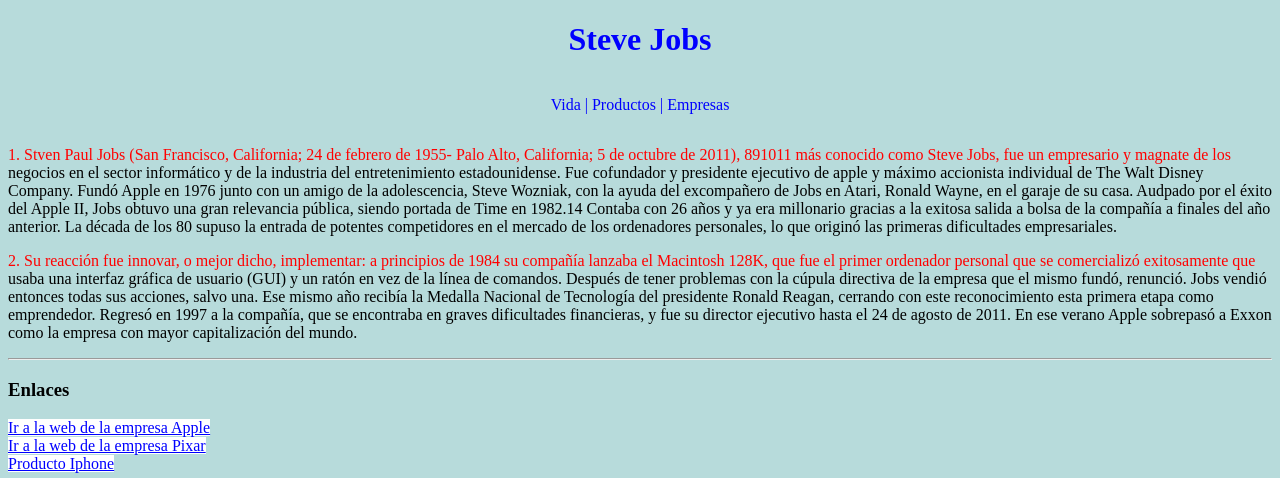
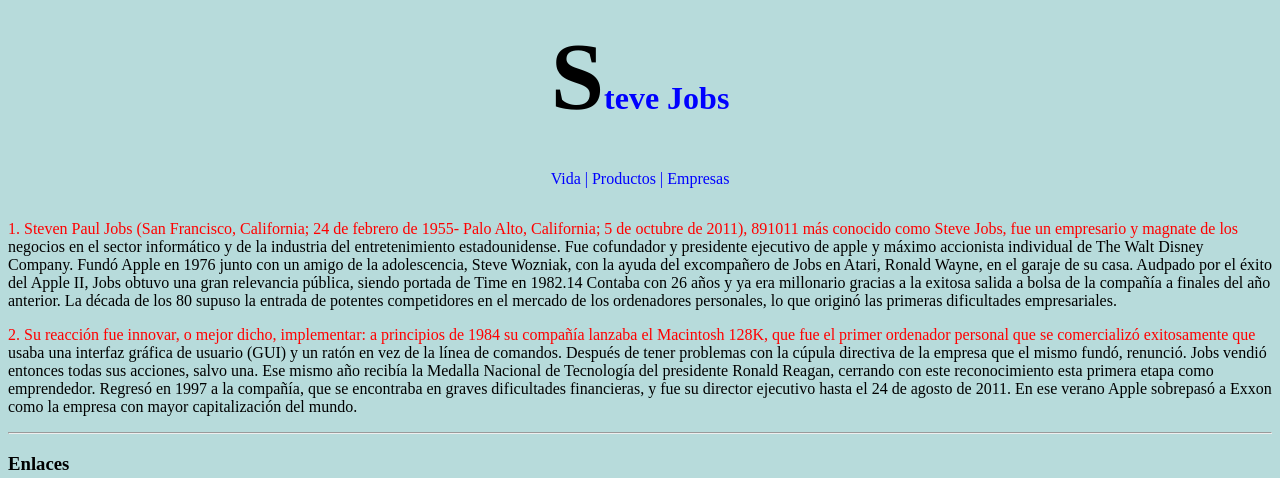
Before and after one commit to eSeDanz/Practica1CSS, a plain HTML site: page index.html in a window 1280 px wide. Shown: the top 478 px of the page. Drawn offline with Linux system fonts and the light colour scheme.

Commit message:
Termino el proyecto

```diff
--- a/estilo.css
+++ b/estilo.css
@@ -6,6 +6,11 @@
 header {
 	text-align: center;
 	color: blue;
+}
+
+span.grandeynegro {
+	color: black;
+	font-size: 300%;
 }
 
 p.formato {
@@ -43,6 +48,6 @@
 
 img.absoluto {
 	position: absolute;
-	top: 500px;
+	top: 550px;
 	left: 450px;
 }
--- a/index.html
+++ b/index.html
@@ -7,11 +7,11 @@
 </head>
 <body>
 <header>
-	<h1>Steve Jobs</h1>
+	<h1><span class="grandeynegro">S</span>teve Jobs</h1>
 	<p class="formato">Vida |&nbsp;</p><p class="formato">Productos |&nbsp;</p><p class="formato">Empresas</p>
 </header>
 <section>
-	<p class="firstline">1. Stven Paul Jobs (San Francisco, California; 24 de febrero de 1955- Palo Alto, California; 5 de octubre de 2011), 891011 más conocido como Steve Jobs, fue un empresario y magnate de los negocios en el sector informático y de la industria del entretenimiento estadounidense. Fue cofundador y presidente ejecutivo de apple y máximo accionista individual de The Walt Disney Company. Fundó Apple en 1976 junto con un amigo de la adolescencia, Steve Wozniak, con la ayuda del excompañero de Jobs en Atari, Ronald Wayne, en el garaje de su casa. Audpado por el éxito del Apple II, Jobs obtuvo una gran relevancia pública, siendo portada de Time en 1982.14 Contaba con 26 años y ya era millonario gracias a la exitosa salida a bolsa de la compañía a finales del año anterior. La década de los 80 supuso la entrada de potentes competidores en el mercado de los ordenadores personales, lo que originó las primeras dificultades empresariales.</p>
+	<p class="firstline">1. Steven Paul Jobs (San Francisco, California; 24 de febrero de 1955- Palo Alto, California; 5 de octubre de 2011), 891011 más conocido como Steve Jobs, fue un empresario y magnate de los negocios en el sector informático y de la industria del entretenimiento estadounidense. Fue cofundador y presidente ejecutivo de apple y máximo accionista individual de The Walt Disney Company. Fundó Apple en 1976 junto con un amigo de la adolescencia, Steve Wozniak, con la ayuda del excompañero de Jobs en Atari, Ronald Wayne, en el garaje de su casa. Audpado por el éxito del Apple II, Jobs obtuvo una gran relevancia pública, siendo portada de Time en 1982.14 Contaba con 26 años y ya era millonario gracias a la exitosa salida a bolsa de la compañía a finales del año anterior. La década de los 80 supuso la entrada de potentes competidores en el mercado de los ordenadores personales, lo que originó las primeras dificultades empresariales.</p>
 	<p class="firstline">2. Su reacción fue innovar, o mejor dicho, implementar: a principios de 1984 su compañía lanzaba el Macintosh 128K, que fue el primer ordenador personal que se comercializó exitosamente que usaba una interfaz gráfica de usuario (GUI) y un ratón en vez de la línea de comandos. Después de tener problemas con la cúpula directiva de la empresa que el mismo fundó, renunció. Jobs vendió entonces todas sus acciones, salvo una. Ese mismo año recibía la Medalla Nacional de Tecnología del presidente Ronald Reagan, cerrando con este reconocimiento esta primera etapa como emprendedor. Regresó en 1997 a la compañía, que se encontraba en graves dificultades financieras, y fue su director ejecutivo hasta el 24 de agosto de 2011. En ese verano Apple sobrepasó a Exxon como la empresa con mayor capitalización del mundo.</p>
 </section>
 <hr>
@@ -24,7 +24,6 @@
 	<a href="https://www.apple.com/es/iphone/">Producto Iphone</a>
 </nav>
 <hr>
-
 <section>
 	<h4>Que productos le debemos a Steve Jobs</h4>
 	<p class="contador">Macintosh</p>
```
Lines whose indentation alone changed are shown as unchanged.
